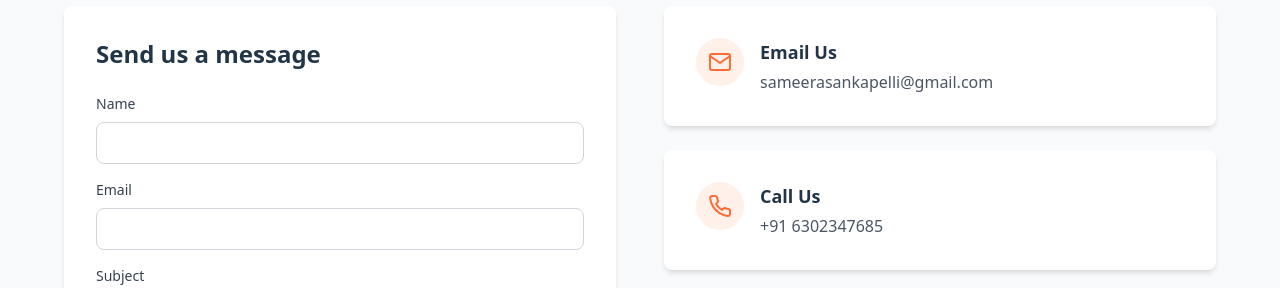
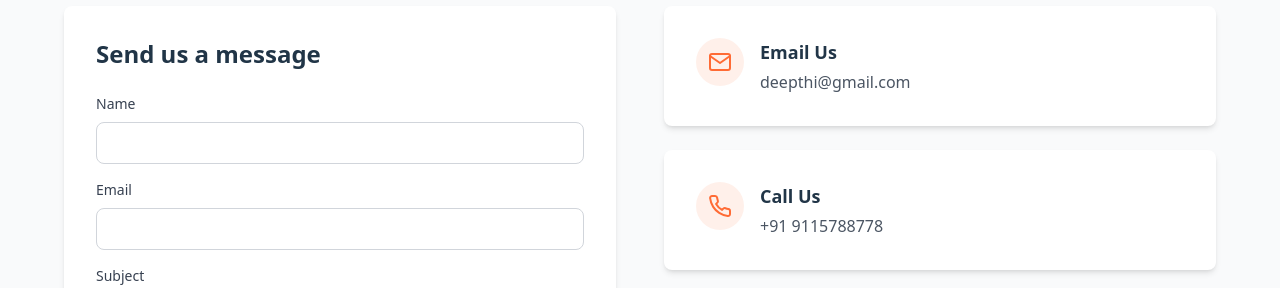
Before and after one commit to deepthi931/Grocery-frontend, a React (Vite) app: page /contact in a window 1280 px wide. Shown: the part 244-532 px from the top of the page. Built offline with nearby package versions, Linux system fonts and the light colour scheme; no server answers.

Commit message:
'update'

```diff
--- a/src/pages/Contact.jsx
+++ b/src/pages/Contact.jsx
@@ -100,7 +100,7 @@
                 </div>
                 <div>
                   <h3 className="text-lg font-semibold mb-1">Email Us</h3>
-                  <p className="text-gray-600">sameerasankapelli@gmail.com</p>
+                  <p className="text-gray-600">deepthi@gmail.com</p>
                 </div>
               </div>
             </div>
@@ -112,7 +112,7 @@
                 </div>
                 <div>
                   <h3 className="text-lg font-semibold mb-1">Call Us</h3>
-                  <p className="text-gray-600">+91 6302347685</p>
+                  <p className="text-gray-600">+91 9115788778</p>
                 </div>
               </div>
             </div>
```
